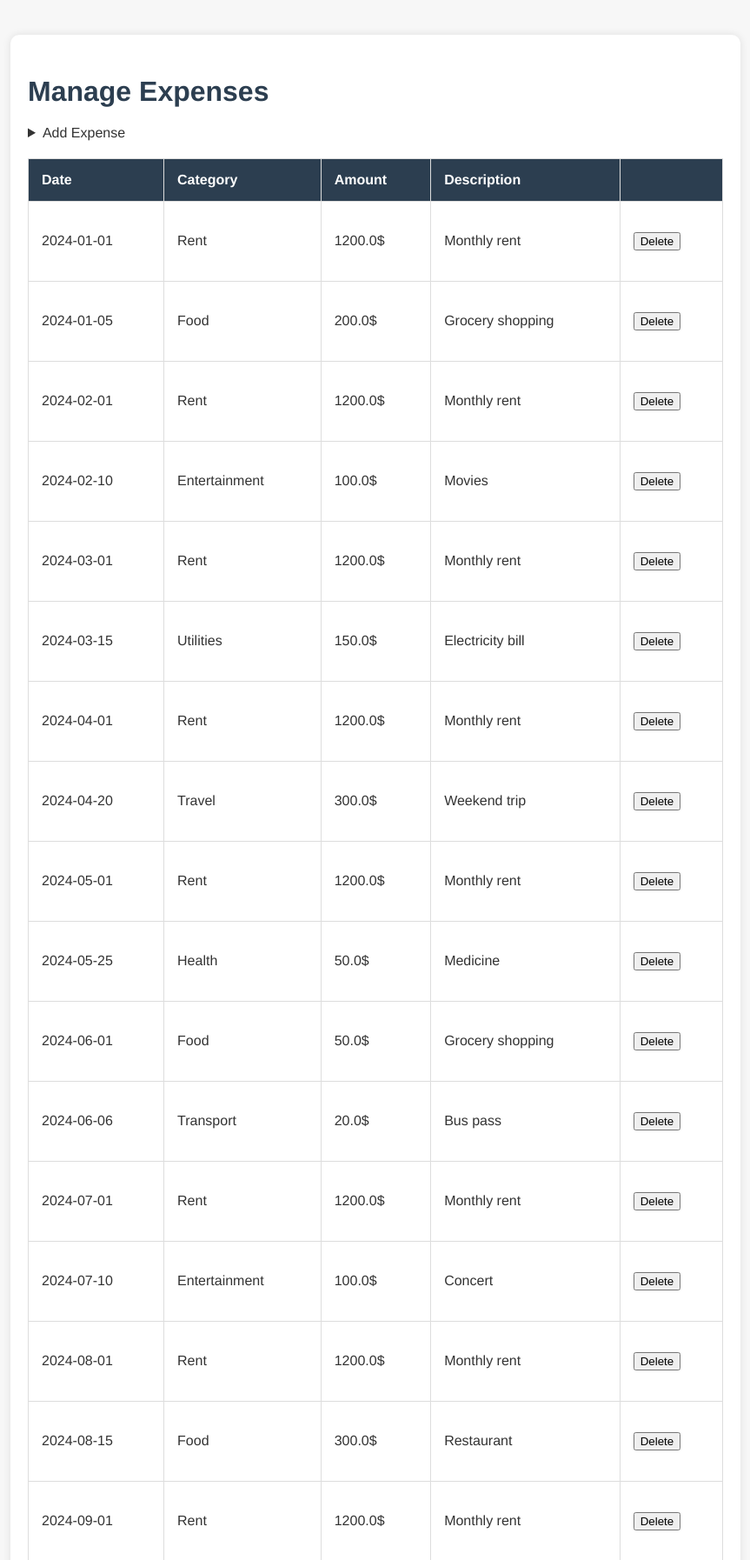
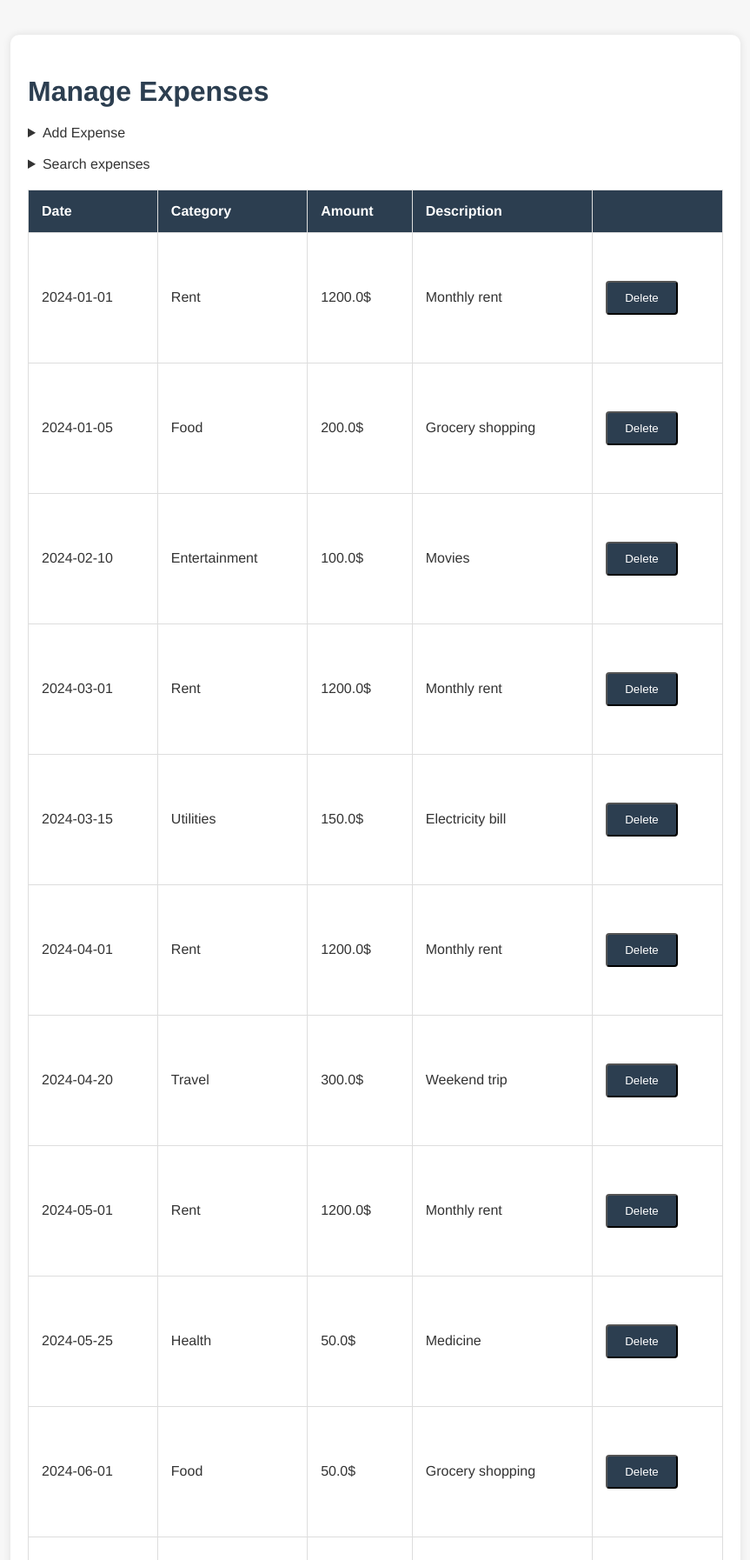
Before and after one commit to razmazlih/BudgetBuddy, a Flask app: page /expenses in a window 1280 px wide. Shown: the part 138-1932 px from the top of the page at 87% size, without its empty margins (208-1071 px from the left). Run offline with Flask 3, Linux system fonts and the light colour scheme.

Commit message:
add option to search in expenses,incomes

```diff
--- a/data/expenses.json
+++ b/data/expenses.json
@@ -10,12 +10,6 @@
         "category": "Food",
         "amount": 200.0,
         "description": "Grocery shopping"
-    },
-    {
-        "date": "2024-02-01",
-        "category": "Rent",
-        "amount": 1200.0,
-        "description": "Monthly rent"
     },
     {
         "date": "2024-02-10",
--- a/logic/data_management.py
+++ b/logic/data_management.py
@@ -101,75 +101,15 @@ def add_income(date: str, source: str, amount, description: str):
 
 
 def search_expense(wey_search: str, string_search: str) -> list:
-    """
-    מחפש הוצאות לפי מפתח וערך חיפוש.
-
-    פרמטרים:
-        wey_search (str): המפתח לחיפוש בהוצאות (כגון "category", "date").
-        string_search (str): הערך לחיפוש במפתח הנתון.
-
-    מחזיר:
-        list: רשימת הוצאות שמכילות את ערך החיפוש במפתח הנתון, או רשימה ריקה אם לא נמצאו הוצאות.
-
-    תיאור:
-        הפונקציה טוענת את כל ההוצאות מקובץ ההוצאות JSON שצויין בנתיב `EXPENSES_FILE_LOCATION`.
-        היא בודקת אם המפתח לחיפוש קיים בהוצאות, ולאחר מכן מחפשת את הערך הנתון במפתח הנתון בכל ההוצאות.
-        אם נמצאו הוצאות מתאימות, הפונקציה מחזירה רשימה של ההוצאות הללו. אם לא נמצאו הוצאות מתאימות או
-        אם המפתח לחיפוש לא קיים, הפונקציה מחזירה רשימה ריקה ומדפיסה הודעה מתאימה.
-    """
     my_expenses = _open_read_file(EXPENSES_FILE_LOCATION)
-
-    for expense in my_expenses:
-        if wey_search not in expense:
-            print("expense not found!")
-            return []
-        break
-
-    founds = [
-        expense for expense in my_expenses if string_search in str(expense[wey_search])
-    ]
-
-    if founds:
-        return founds
-    else:
-        print("expense not found!")
-        return []
+    filter_expenses = [expense for expense in my_expenses if string_search in expense[wey_search]]
+    return filter_expenses
 
 
-def search_income(wey_search: str, string_search: str) -> list:
-    """
-    מחפש הכנסות לפי מפתח וערך חיפוש.
-
-    פרמטרים:
-        wey_search (str): המפתח לחיפוש בהכנסות (כגון "source", "date").
-        string_search (str): הערך לחיפוש במפתח הנתון.
-
-    מחזיר:
-        list: רשימת הכנסות שמכילות את ערך החיפוש במפתח הנתון, או רשימה ריקה אם לא נמצאו הכנסות.
-
-    תיאור:
-        הפונקציה טוענת את כל ההכנסות מקובץ ההכנסות JSON שצויין בנתיב `INCOME_FILE_LOCATION`.
-        היא בודקת אם המפתח לחיפוש קיים בהכנסות, ולאחר מכן מחפשת את הערך הנתון במפתח הנתון בכל ההכנסות.
-        אם נמצאו הכנסות מתאימות, הפונקציה מחזירה רשימה של ההכנסות הללו. אם לא נמצאו הכנסות מתאימות או
-        אם המפתח לחיפוש לא קיים, הפונקציה מחזירה רשימה ריקה ומדפיסה הודעה מתאימה.
-    """
-    my_incomes = _open_read_file(EXPENSES_FILE_LOCATION)
-
-    for income in my_incomes:
-        if wey_search not in income:
-            print("expense not found!")
-            return []
-        break
-
-    founds = [
-        income for income in my_incomes if string_search in str(income[wey_search])
-    ]
-
-    if founds:
-        return founds
-    else:
-        print("expense not found!")
-        return []
+def search_incomes(wey_search: str, string_search: str) -> list:
+    my_incomes = _open_read_file(INCOME_FILE_LOCATION)
+    filter_incomes = [income for income in my_incomes if string_search in income[wey_search]]
+    return filter_incomes
 
 
 def delete_expense_by_index(idx: int):
--- a/ui/main_ui.py
+++ b/ui/main_ui.py
@@ -1,11 +1,10 @@
 from .display_reports import show_expense_graph, show_income_graph
 from flask import Flask, render_template, request, redirect, url_for, jsonify
 from logic.data_management import (
-    add_record,
     add_expense,
     add_income,
     search_expense,
-    search_income,
+    search_incomes,
     update_budget,
     delete_expense_by_index,
     delete_income_by_index,
@@ -73,6 +72,14 @@ def delete_expense(idx):
     return redirect(url_for("expenses"))
 
 
+@app.route('/search_expense', methods=['GET'])
+def search_in_expenses():
+    search_wey = request.args.get('search_wey')
+    string_search = request.args.get('string_search')
+    filter_expenses = search_expense(search_wey, string_search)
+    return render_template('expenses_search.html', filter_expenses=enumerate(filter_expenses))
+
+
 @app.route("/income")
 def income():
     sorted_incomes = enumerate(sorted(get_incomes(), key=lambda item: item["date"]))
@@ -97,6 +104,15 @@ def delete_income(idx):
     return redirect(url_for("income"))
 
 
+@app.route('/search_income', methods=['GET'])
+def search_in_incomes():
+    search_wey = request.args.get('search_wey')
+    string_search = request.args.get('string_search')
+    filter_incomes = search_incomes(search_wey, string_search)
+    return render_template('incomes_search.html', filter_incomes=enumerate(filter_incomes))
+
+
+
 @app.route("/budget", methods=["GET", "POST"])
 def budget():
     if request.method == "POST":
--- a/ui/templates/expenses.html
+++ b/ui/templates/expenses.html
@@ -25,7 +25,22 @@
         <input type="submit" value="Submit">
     </form>
 </details>
+
 <div>
+    <br>
+    <details>
+        <summary>Search expenses</summary>
+    <form action="{{ url_for('search_in_expenses') }}" method="GET">
+        <select id="search_wey" name="search_wey" required>
+            <option selected disabled>Select a wey to search</option>
+            <option value="date">Date</option>
+            <option value="category">Category</option>
+            <option value="description">Description</option>
+        </select>
+        <input type="text" id="string_search" name="string_search" placeholder="Enter search term" required>
+        <button type="submit" class="button">Search</button>
+    </form>
+    </details>
     <table border="1">
         <thead>
             <tr>
@@ -45,7 +60,7 @@
                 <td>{{ one_expense["description"] }}</td>
                 <td>
                     <form action="{{ url_for('delete_expense', idx=idx) }}" method="POST">
-                        <button type="submit">Delete</button>
+                        <button type="submit" class="button">Delete</button>
                     </form>
                 </td>
             </tr>
--- a/ui/templates/index.html
+++ b/ui/templates/index.html
@@ -27,9 +27,8 @@
             <input type="date" id="end_date" name="end_date" required>
         </form>
         <p>
-            <a id="incomeGraphLink" href="#" target="_blank">Incomes</a>/
-            <a id="expenseGraphLink" href="#"target="_blank">Expenses</a>
-            (by date)
+            <a id="incomeGraphLink" href="#" target="_blank" class="button">Incomes Graph</a>
+            <a id="expenseGraphLink" href="#"target="_blank" class="button">Expenses Graph</a>
         </p>
     </div>
 </div>
```
Also changed, not shown: ui/templates/expenses_search.html (added, +31 -0 lines), ui/templates/income.html (+16 -2 lines), ui/templates/incomes_search.html (added, +32 -0 lines).
